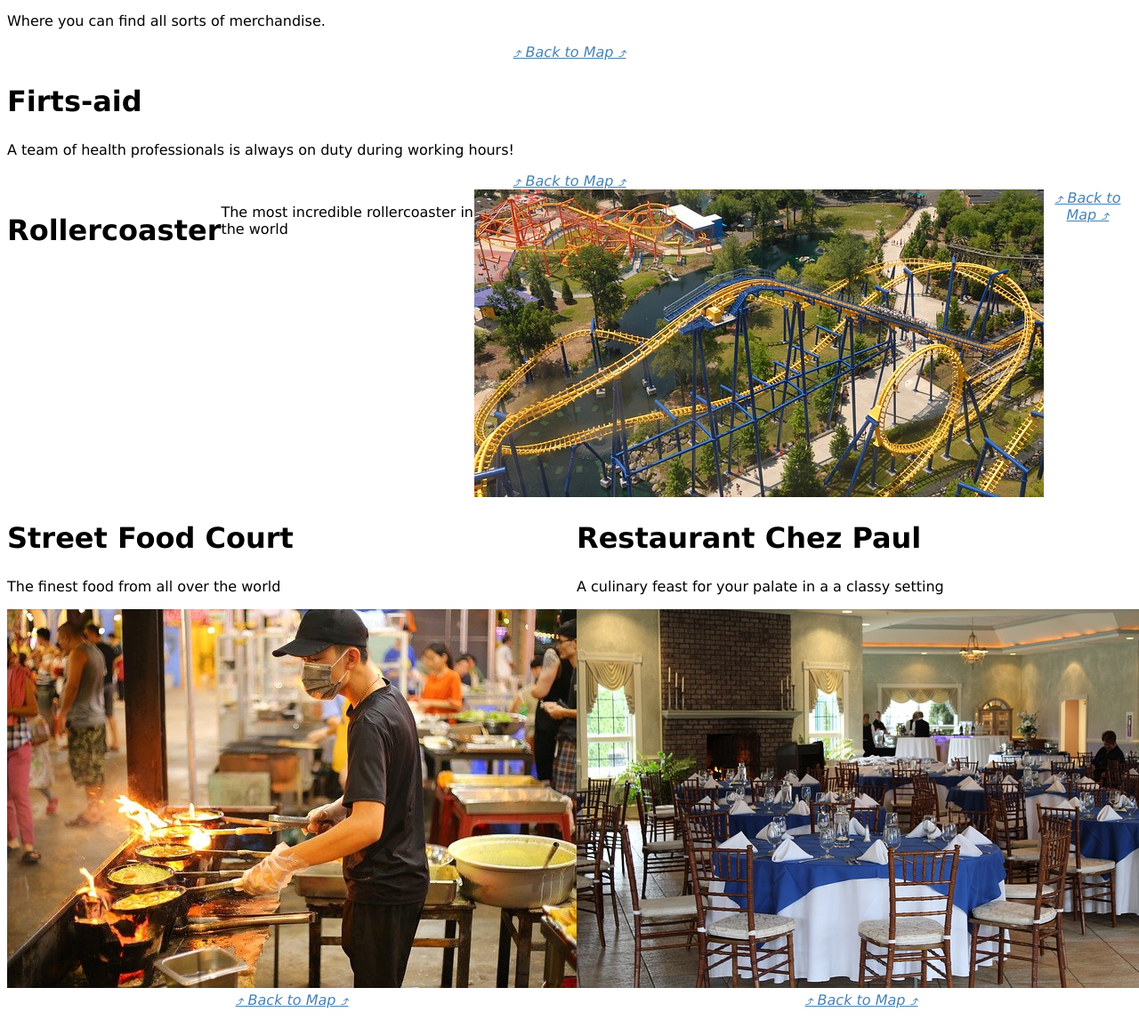
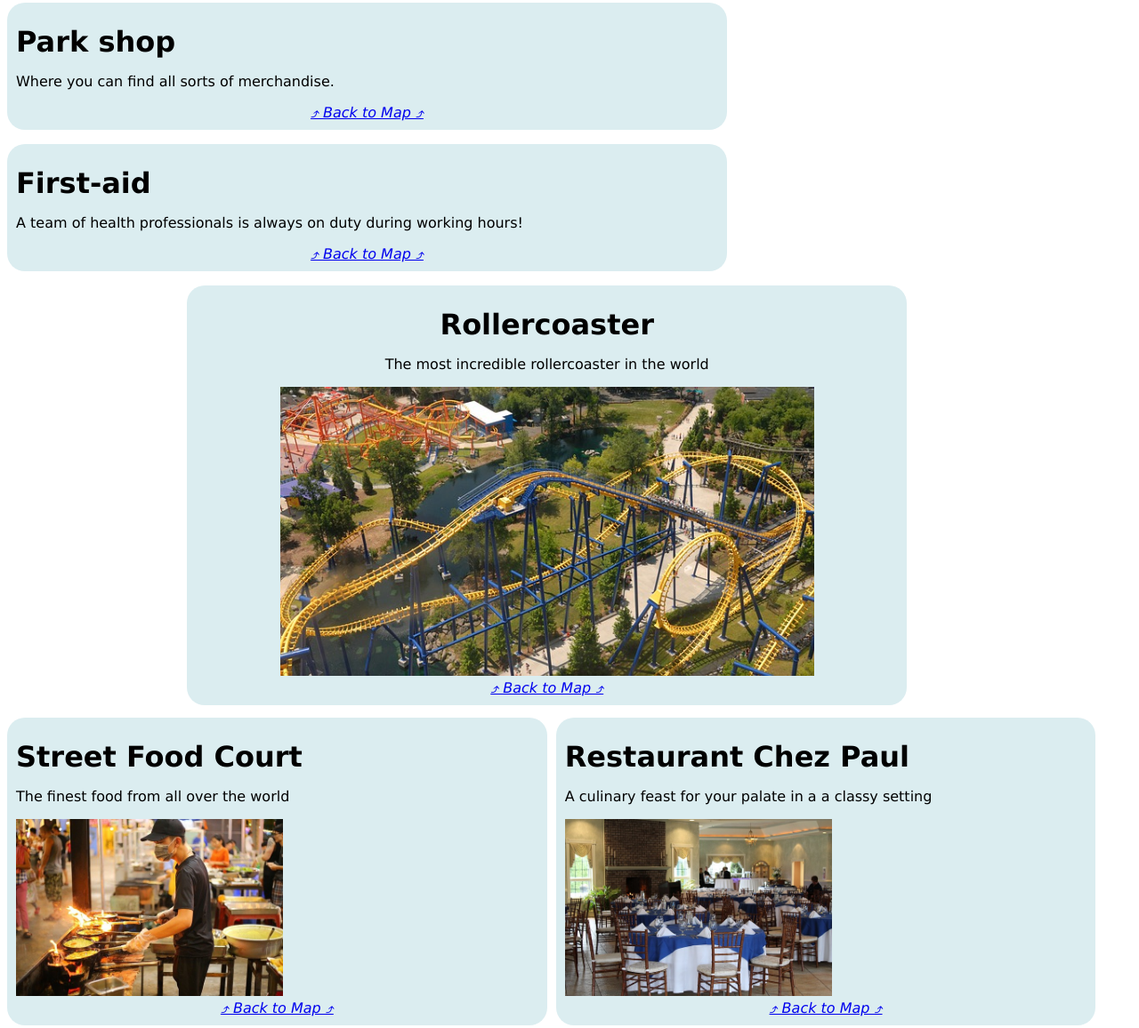
Before and after one commit to tre500/UOL_webDev, a plain HTML site: page Current/map.html in a window 1280 px wide. Shown: the part 1369-2525 px from the top of the page at 89% size. Drawn offline with Linux system fonts and the light colour scheme.

Commit message:
Fixed layout in page 2

```diff
--- a/Current/map.html
+++ b/Current/map.html
@@ -138,7 +138,7 @@
         </section>
 
         <section id="first-aid">
-            <h2>Firts-aid</h2>
+            <h2>First-aid</h2>
             <p>A team of health professionals is always on duty during working hours!</p>
             <a href="#container-parkmap" class="back-to-map">&#10548; Back to Map ⤴</a>
         </section>
@@ -183,7 +183,7 @@
             <section id="hotel-2" class="sub-attraction">
                 <h2>Fawlty Towers</h2>
                 <p>Everything is perfect here</p>
-                <img src="pics/DT-Fawlty-Towers-1.jpg" alt="The very famous Fawlty Towers">
+                <img src="pics/DT-Fawlty-Towers-1.jpg"  alt="The very famous Fawlty Towers">
 
                 <a href="#container-parkmap" class="back-to-map">&#10548; Back to Map ⤴</a>
             </section>
--- a/Current/styles/style.css
+++ b/Current/styles/style.css
@@ -515,24 +515,8 @@ footer{
 /* ************************************PAGE2******************************************************************************* */
 
 
-/* The following instructions come from Pietro's orginal stylesheet, but had been omitted in the merged version for submission 2
-Reinstating them to test how it works.
-*/
-
 body {
     font-family: 'Lucida Sans', 'Lucida Sans Regular', 'Lucida Grande', 'Lucida Sans Unicode', Geneva, Verdana, sans-serif;
-}
-
-/* div, section {
-    margin-bottom: 50px;
-    padding: 10px;
-} */
-
-
-section.show-attraction {
-    display: flex;
-    margin: 0 auto;
-    justify-content: center;
 }
 
 
@@ -541,15 +525,15 @@ section.show-attraction {
     /* margin: 0; */
     /* font-size: 3em; */
     /* line-height: 1; */
-    background-color: hsla(195, 100%, 40%, 0.8);
+    background-color: rgb(78, 119, 186);
 	color: #FFF;
     text-align: center;
 }
 
-/* h2 {
+section h2 {
     margin-bottom: 5px;
     margin-top: 15px;
-} */
+}
 
 /* p {
     margin-top: 0;
@@ -560,15 +544,22 @@ section.show-attraction {
 
 
 
-/* THis contains just the map */
+/* THis contains just the map ---------------------------*/
 #container-parkmap {
     position: relative;
     border-style: dashed;
 }
 
-/* The legend just below the map */
+/* The legend just below the map ---------------------------------*/
 .legend {
-    margin-bottom: 100px;
+    margin-bottom: 80px;
+
+    background: rgba(0, 153, 204, 0.5);
+    border-radius: 10px;
+    border: 1px solid rgb(58, 27, 168);
+    text-align:center;
+    /* width:100%; */
+
 }
 
 .legend ol {
@@ -589,19 +580,85 @@ section.show-attraction {
 }
 
 
-.map-content-wrapper section:target {
-    background-color: chartreuse;
+/* Define grid areas ----------------------------------------------*/
+
+#parking {
+    grid-area: 1/1/2/5;
 }
 
-/* section {
+#atm {
+    grid-area: 2/1/3/5;
+}
+
+#shop {
+    grid-area: 3/1/4/5;
+}
+
+#first-aid {
+    grid-area: 4/1/5/5;
+}
+
+/* laypoout for attractions ---------------------- */
+#rollercoaster {
+    justify-content: center;
+    text-align: center;
+    grid-area: 5/2 / 6/6;
+}
+
+.restaurants {
+    grid-area: 6/1 / 7/7;
+}
+
+.hotels {
+    grid-area: 7/1 / 8/7;
+}
+
+.hotels, .restaurants {
+    display: grid;
+    grid-gap: 10px;
+    grid-template-columns: 50% 50%;
+}
+
+.show-attraction img {
+    width: 600px;
+}
+
+.sub-attraction img {
+    width: 300px;
+}
+
+/* Main grid------------------------ */
+
+
+.map-content-wrapper  {
+    display: grid;
+    grid-template-columns: 16% 16% 16% 16% 16% 16%;
+}
+
+
+.map-content-wrapper section {
+    background-color: rgb(219, 237, 240);
+    padding: 23em;
     display: block;
-} */
+    position: relative;
+    padding: 10px;
+    border-radius: 20px;
+    margin-top: 1%;
+    margin-bottom: 1%;
+}
+
+
+.map-content-wrapper section:target {
+    background-color: rgb(21, 126, 117);
+    color: rgb(250, 237, 166);
+}
+
 
 .back-to-map {
     display: block;
     font-style: italic;
     text-align: center;
-    color:steelblue;
+
 }
 
 
@@ -609,17 +666,23 @@ section.show-attraction {
     background-color: burlywood;
     font-weight: bold;
     text-decoration: none;
+    color:steelblue;
+}
+
+.back-to-map:active {
+    color:  rgb(250, 237, 166);
 }
 
 
+/*
+.hotels, .restaurants {
+    display: inline;
+    margin: 0 auto;
+} */
 
-.hotels, .restaurants {
-    display: flex;
-    margin: 0 auto;
-}
 
-section.show-attraction {
+/* section.show-attraction {
     display: flex;
     margin: 0 auto;
     justify-content: center;
-}
+}  */
```
